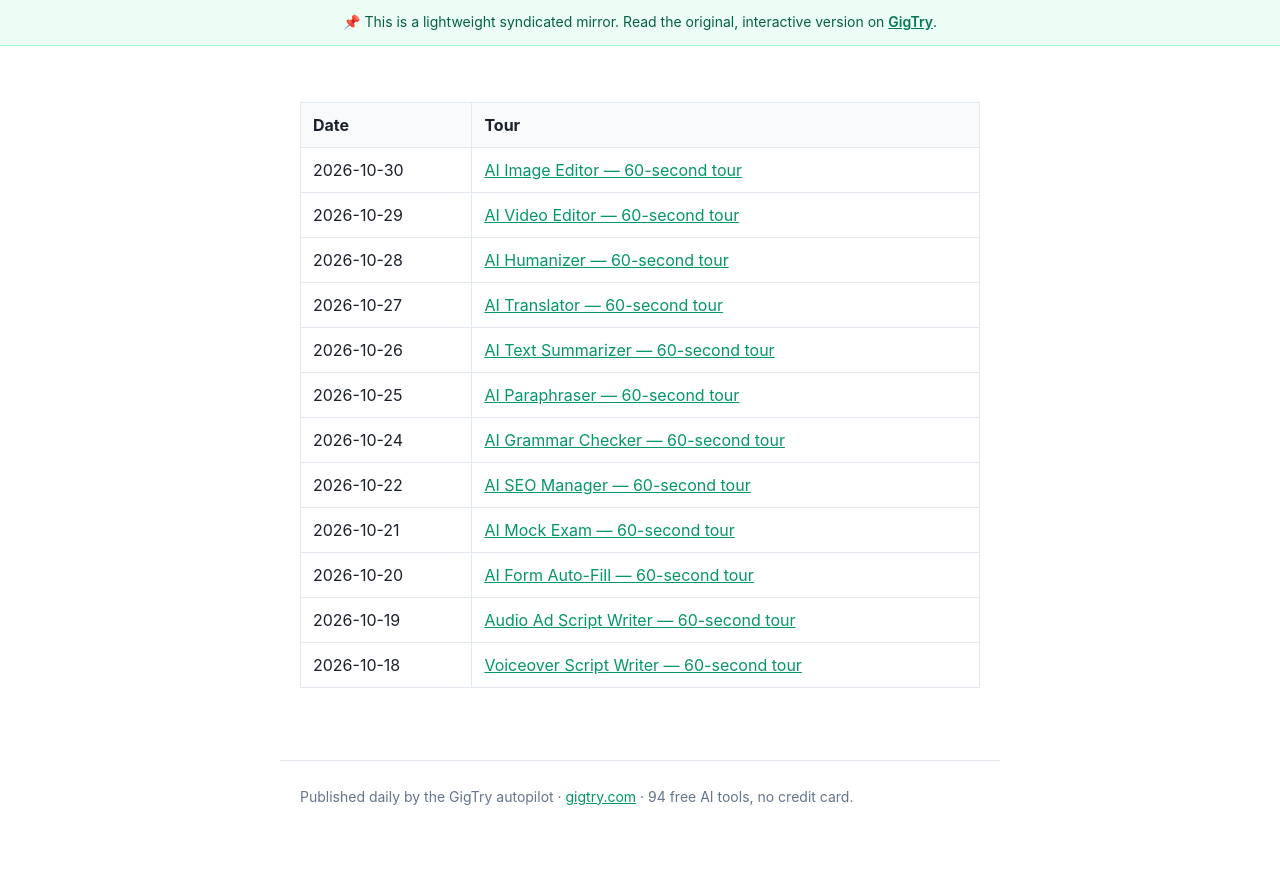
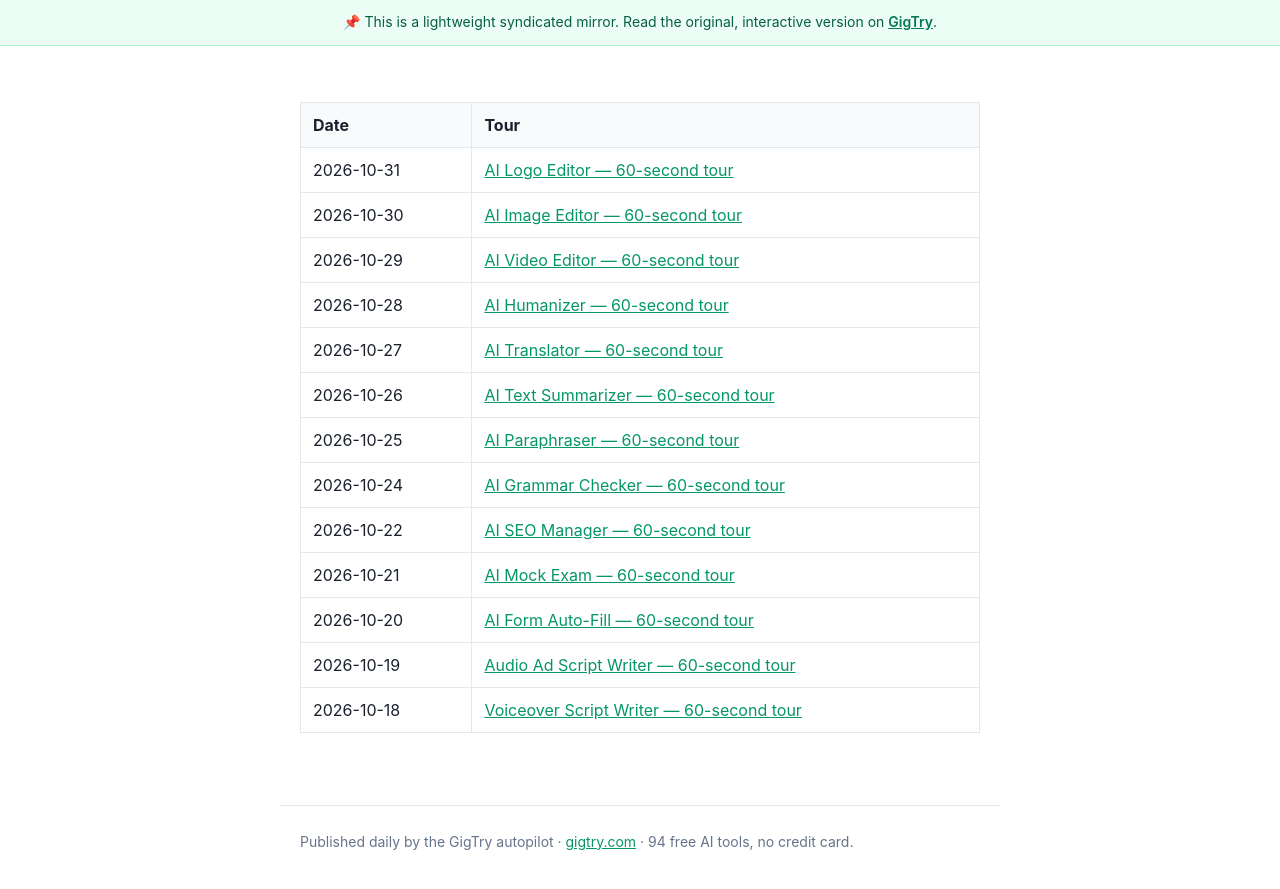
Before and after one commit to gigtryinfo-dev/gigtry-public, a Jekyll site: the page built from posts/daily/index.md, in a window 1280 px wide. Shown: the top 889 px of the page. Built offline with Jekyll 4.4.1, drawn with Linux system fonts in a browser that asks for light colours.

Commit message:
daily index: 2026-10-31

```diff
--- a/posts/daily/index.md
+++ b/posts/daily/index.md
@@ -7,6 +7,7 @@ mirror: gigtry-public
 
 | Date | Tour |
 |------|------|
+| 2026-10-31 | [AI Logo Editor — 60-second tour](https://gigtryinfo-dev.github.io/gigtry-public/posts/daily/2026-10-31-ai-logo-editor.html) |
 | 2026-10-30 | [AI Image Editor — 60-second tour](https://gigtryinfo-dev.github.io/gigtry-public/posts/daily/2026-10-30-ai-image-editor.html) |
 | 2026-10-29 | [AI Video Editor — 60-second tour](https://gigtryinfo-dev.github.io/gigtry-public/posts/daily/2026-10-29-ai-video-editor.html) |
 | 2026-10-28 | [AI Humanizer — 60-second tour](https://gigtryinfo-dev.github.io/gigtry-public/posts/daily/2026-10-28-ai-humanizer.html) |
```
